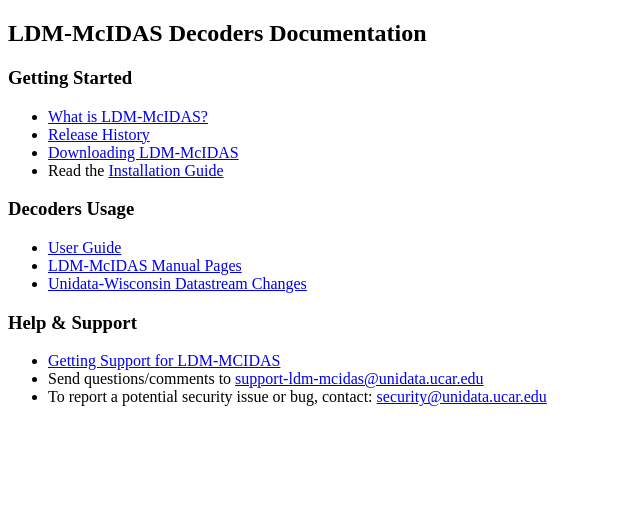
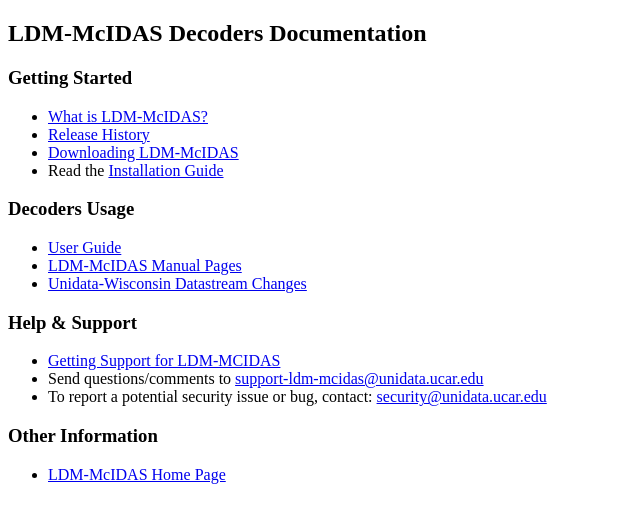
Before and after one commit to oxelson/LDM-MCIDAS, a plain HTML site: page docs/index.html in a window 1280 px wide. Shown: the whole page, without its empty margins (0-640 px from the left). Drawn offline with Linux system fonts and the light colour scheme; a script that the page names is missing.

Commit message:
Update index.html

```diff
--- a/docs/index.html
+++ b/docs/index.html
@@ -32,6 +32,11 @@
       <li>To report a potential security issue or bug, contact:
         <a href="mailto:securitya@unidata.ucar.edu">security@unidata.ucar.edu</a></li>
     </ul>
+
+    <h3>Other Information</h3>
+    <ul>
+      <li><a href="https://www.unidata.ucar.edu/software/mcidas/mcidd/">LDM-McIDAS Home Page</a></li>
+    </ul>
     <script src="/js/ldm-mcidas_add_in.js" type="text/javascript"></script>
   </body>
 </html>
```
